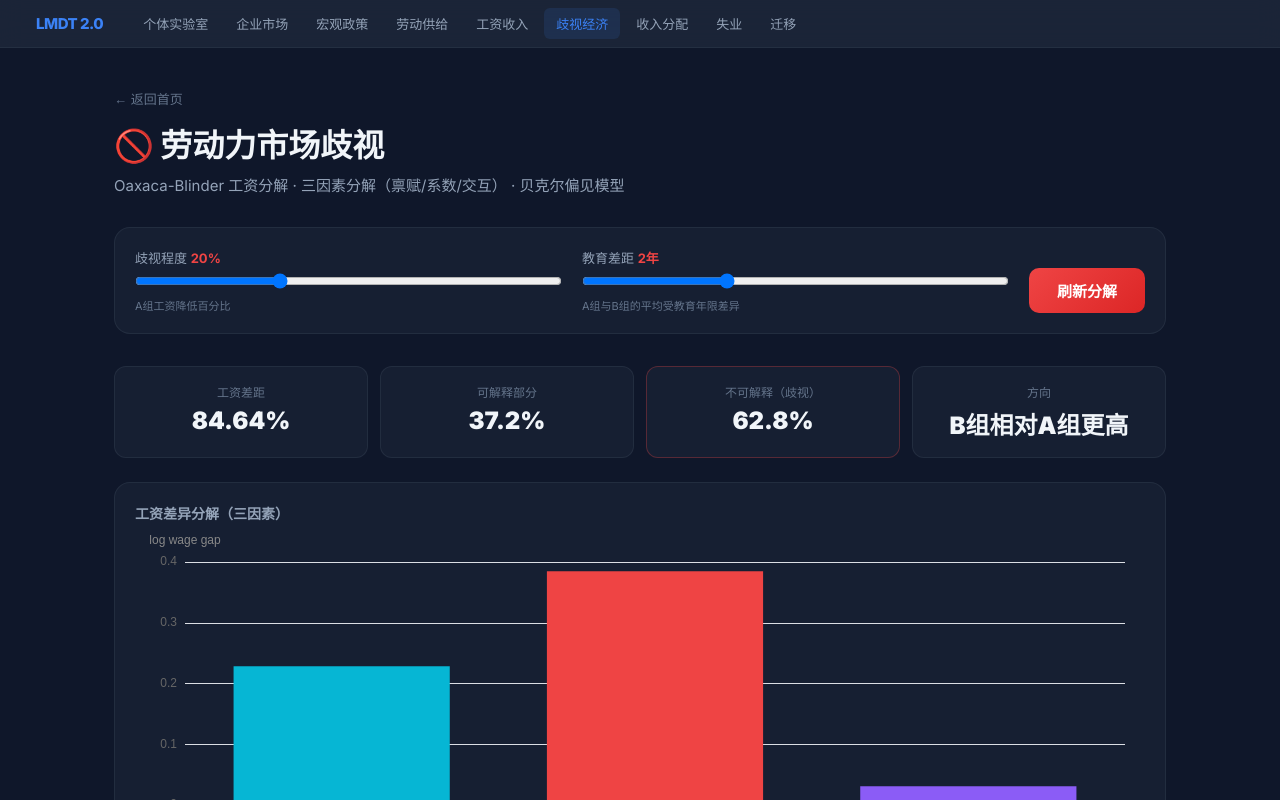
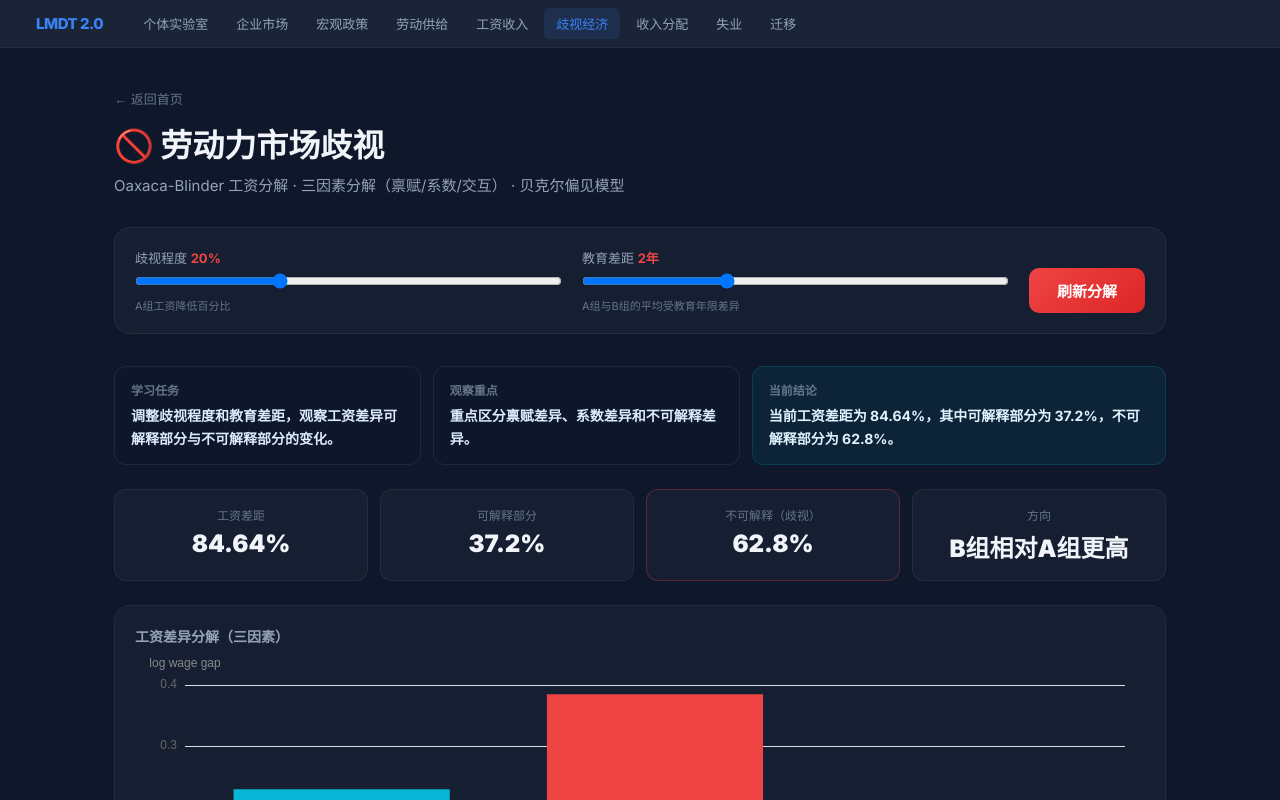
Before and after one commit to yayueli941118-art/lmdt-frontend-v2, a Vue app: page /#/lab/discrimination in a window 1280 px wide. Shown: the top 800 px of the page. Built offline with nearby package versions, Linux system fonts and the light colour scheme; no server answers.

Commit message:
Add learning task cards and live conclusions

```diff
--- /dev/null
+++ b/src/components/LearningTaskCard.vue
@@ -0,0 +1,66 @@
+<template>
+  <section class="learning-card">
+    <div class="learning-block">
+      <span class="learning-label">学习任务</span>
+      <strong>{{ task }}</strong>
+    </div>
+    <div class="learning-block">
+      <span class="learning-label">观察重点</span>
+      <strong>{{ observe }}</strong>
+    </div>
+    <div class="learning-block conclusion">
+      <span class="learning-label">当前结论</span>
+      <strong>{{ conclusion || '调整参数后，系统会自动生成实验结论。' }}</strong>
+    </div>
+  </section>
+</template>
+
+<script setup>
+defineProps({
+  task: { type: String, required: true },
+  observe: { type: String, required: true },
+  conclusion: { type: String, default: '' },
+})
+</script>
+
+<style scoped>
+.learning-card {
+  display: grid;
+  grid-template-columns: 1fr 1fr 1.35fr;
+  gap: 12px;
+  margin: 0 0 24px;
+}
+.learning-block {
+  min-width: 0;
+  border-radius: 12px;
+  padding: 14px 16px;
+  background: rgba(15, 23, 42, 0.58);
+  border: 1px solid rgba(148, 163, 184, 0.12);
+}
+.learning-block.conclusion {
+  background: rgba(6, 182, 212, 0.08);
+  border-color: rgba(6, 182, 212, 0.18);
+}
+.learning-label {
+  display: block;
+  margin-bottom: 6px;
+  color: #64748b;
+  font-size: 12px;
+  font-weight: 800;
+}
+.learning-block strong {
+  display: block;
+  color: #dbeafe;
+  font-size: 14px;
+  line-height: 1.65;
+  font-weight: 700;
+}
+.learning-block.conclusion strong {
+  color: #e0f2fe;
+}
+@media (max-width: 900px) {
+  .learning-card {
+    grid-template-columns: 1fr;
+  }
+}
+</style>
--- a/src/config/appMode.js
+++ b/src/config/appMode.js
@@ -40,7 +40,7 @@ export const appProfile = {
   competition: {
     ...common,
     heroBadge: '劳动经济学数字化教学创新展示',
-    heroDesc: '围绕“预测—仿真—解释—反思—评价”的教学闭环，将抽象曲线转化为可操作、可观察、可讨论的课堂实验',
+    heroDesc: '围绕“预测—仿真—解释—反思—评价”的教学闭环，将抽象曲线转化为可操作、可观察、可讨论的学习实验',
     footerSchool: '西南交通大学希望学院 · 商学院',
     footerCourse: '《劳动经济学》数字化教学创新案例',
     footerAuthor: '课程负责人 / 系统设计：黎雅月',
--- a/src/views/DiscriminationLab.vue
+++ b/src/views/DiscriminationLab.vue
@@ -21,6 +21,12 @@
         {{ loading ? '实时更新中…' : '刷新分解' }}
       </button>
     </div>
+
+    <LearningTaskCard
+      task="调整歧视程度和教育差距，观察工资差异可解释部分与不可解释部分的变化。"
+      observe="重点区分禀赋差异、系数差异和不可解释差异。"
+      :conclusion="discriminationConclusion"
+    />
 
     <div v-if="result" class="lab-results">
       <!-- 总览 -->
@@ -95,6 +101,7 @@
 import { ref, computed, onMounted, watch } from 'vue'
 import axios from 'axios'
 import { apiUrl } from '../lib/api'
+import LearningTaskCard from '../components/LearningTaskCard.vue'
 import VChart from 'vue-echarts'
 import { use } from 'echarts/core'
 import { BarChart } from 'echarts/charts'
@@ -108,6 +115,12 @@ const eduGap = ref(2)
 const loading = ref(false)
 const result = ref(null)
 let debounceTimer = null
+
+const discriminationConclusion = computed(() => {
+  if (!result.value) return ''
+  const d = result.value.decomposition
+  return `当前工资差距为 ${d.total_gap_pct}%，其中可解释部分为 ${d.explained_pct}%，不可解释部分为 ${d.unexplained_pct}%。`
+})
 
 const decompChart = computed(() => {
   if (!result.value) return {}
--- a/src/views/IncomeDistributionLab.vue
+++ b/src/views/IncomeDistributionLab.vue
@@ -9,7 +9,7 @@
 
     <section class="teaching-strip">
       <div>
-        <span>课堂问题</span>
+        <span>核心问题</span>
         <strong>技术进步为什么可能扩大收入差距？</strong>
       </div>
       <div>
@@ -40,6 +40,12 @@
         <input type="range" v-model.number="educationEqualizer" min="0" max="60" step="5">
       </div>
     </div>
+
+    <LearningTaskCard
+      task="调整技能溢价、收入集中度和再分配政策，观察收入分配是否更均衡。"
+      observe="重点看洛伦兹曲线、基尼系数和低收入组增益。"
+      :conclusion="incomeConclusion"
+    />
 
     <div class="cards-row">
       <div class="stat-card">
@@ -86,6 +92,7 @@
 
 <script setup>
 import { computed, ref } from 'vue'
+import LearningTaskCard from '../components/LearningTaskCard.vue'
 import VChart from 'vue-echarts'
 import { use } from 'echarts/core'
 import { BarChart, LineChart } from 'echarts/charts'
@@ -168,6 +175,10 @@ const metrics = computed(() => {
   }
 })
 
+const incomeConclusion = computed(() => {
+  return `当前政策后基尼系数为 ${metrics.value.policyGini}，P90/P10 为 ${metrics.value.p90p10}，低收入组收入提升 ${metrics.value.bottomGain}%。`
+})
+
 const lorenzOption = computed(() => {
   const { market, policy } = incomeSeries.value
   return {
--- a/src/views/IndividualLab.vue
+++ b/src/views/IndividualLab.vue
@@ -82,6 +82,12 @@
 
       <!-- 右侧：图表区 (8/12) -->
       <main class="lab-main">
+        <LearningTaskCard
+          task="调整教育年限、培训类型和歧视折损，观察人力资本投资回报。"
+          observe="重点看回本年龄、工资反超年龄、IRR 和终身收入溢价。"
+          :conclusion="individualConclusion"
+        />
+
         <!-- 指标卡片行 -->
         <div v-if="response" class="metrics-row">
           <div class="metric-card">
@@ -165,10 +171,11 @@
 </template>
 
 <script setup>
-import { ref, reactive, watch, onMounted, nextTick, onUnmounted } from 'vue'
+import { ref, reactive, watch, onMounted, nextTick, onUnmounted, computed } from 'vue'
 import * as echarts from 'echarts'
 import axios from 'axios'
 import { apiUrl } from '../lib/api'
+import LearningTaskCard from '../components/LearningTaskCard.vue'
 
 
 // ── 预测门禁 ──────────────────────────────────
@@ -190,6 +197,13 @@ const params = reactive({
 })
 
 const response = ref(null)
+
+const individualConclusion = computed(() => {
+  if (!response.value) return ''
+  const m = response.value.metrics
+  const payback = m.breakeven_age !== null ? `${m.breakeven_age}岁回本` : '观察期内未回本'
+  return `当前学历方案带来 ${m.lifetime_premium_pct}% 的终身收入溢价，${payback}，教育内部收益率约为 ${(m.irr_pct || 0).toFixed(2)}%。`
+})
 
 // ── 300ms 防抖 ────────────────────────────────
 let debounceTimer = null
--- a/src/views/MacroLab.vue
+++ b/src/views/MacroLab.vue
@@ -27,6 +27,12 @@
         {{ loading ? '实时更新中…' : '刷新贝弗里奇模拟' }}
       </button>
     </div>
+
+    <LearningTaskCard
+      task="调整 AI 冲击、技能错配和政策组合，观察贝弗里奇曲线如何移动。"
+      observe="重点看失业率、空缺率和自然失业率之间的缺口。"
+      :conclusion="macroConclusion"
+    />
 
     <div v-if="result" class="lab-results">
       <!-- 诊断卡 -->
@@ -70,6 +76,7 @@
 import { ref, computed, onMounted, watch } from 'vue'
 import axios from 'axios'
 import { apiUrl } from '../lib/api'
+import LearningTaskCard from '../components/LearningTaskCard.vue'
 import VChart from 'vue-echarts'
 import { use } from 'echarts/core'
 import { LineChart } from 'echarts/charts'
@@ -86,6 +93,12 @@ const policies = [
 ]
 const activePolicies = ref([])
 let debounceTimer = null
+
+const macroConclusion = computed(() => {
+  if (!result.value) return ''
+  const gap = (result.value.u_current - result.value.u_natural).toFixed(1)
+  return `当前失业率为 ${result.value.u_current}%，比自然失业率高 ${gap} 个百分点，诊断结果为：${result.value.diagnosis_text}`
+})
 
 const beveridgeChart = computed(() => {
   if (!result.value) return {}
--- a/src/views/MigrationLab.vue
+++ b/src/views/MigrationLab.vue
@@ -37,6 +37,12 @@
         {{ loading ? '实时更新中...' : '刷新模拟' }}
       </button>
     </section>
+
+    <LearningTaskCard
+      task="调整迁移年龄、工资溢价和迁移成本，先判断是否值得迁移。"
+      observe="重点看累计 NPV 是否穿过 0 线，以及回本时间是否足够早。"
+      :conclusion="migrationConclusion"
+    />
 
     <section v-if="decision" class="decision-panel" :class="decisionClass">
       <div>
@@ -115,6 +121,7 @@
 import { computed, onMounted, ref, watch } from 'vue'
 import axios from 'axios'
 import { apiUrl } from '../lib/api'
+import LearningTaskCard from '../components/LearningTaskCard.vue'
 import VChart from 'vue-echarts'
 import { use } from 'echarts/core'
 import { BarChart, LineChart } from 'echarts/charts'
@@ -175,6 +182,11 @@ const decision = computed(() => {
     title: '暂不建议迁移',
     reason: `当前工资溢价不足以覆盖搬迁、适应和家庭联动成本，60 岁前累计 NPV 仍为负。`,
   }
+})
+
+const migrationConclusion = computed(() => {
+  if (!decision.value) return ''
+  return `${decision.value.title}：${decision.value.reason}`
 })
 
 const decisionClass = computed(() => `decision-${decision.value?.level || 'watch'}`)
--- a/src/views/SupplyLab.vue
+++ b/src/views/SupplyLab.vue
@@ -24,6 +24,12 @@
         {{ loading ? '实时更新中…' : '刷新模拟' }}
       </button>
     </div>
+
+    <LearningTaskCard
+      task="调整工资率和闲暇偏好，判断工资上涨是否一定会增加劳动供给。"
+      observe="比较替代效应、收入效应和总效应的方向。"
+      :conclusion="supplyConclusion"
+    />
 
     <div v-if="result" class="lab-results">
       <!-- 效应卡片 -->
@@ -97,6 +103,7 @@
 import { ref, computed, onMounted, watch } from 'vue'
 import axios from 'axios'
 import { apiUrl } from '../lib/api'
+import LearningTaskCard from '../components/LearningTaskCard.vue'
 import VChart from 'vue-echarts'
 import { use } from 'echarts/core'
 import { LineChart } from 'echarts/charts'
@@ -111,6 +118,14 @@ const beta = ref(0.4)
 const loading = ref(false)
 const result = ref(null)
 let debounceTimer = null
+
+const supplyConclusion = computed(() => {
+  if (!result.value) return ''
+  const e = result.value.effects
+  const direction = e.total_effect_hours > 0 ? '增加' : e.total_effect_hours < 0 ? '减少' : '基本不变'
+  const bend = e.backward_bending ? '，并出现向后弯曲特征' : ''
+  return `当前参数下，劳动供给${direction}${Math.abs(e.total_effect_hours)}小时，主导力量是${e.dominant_effect}${bend}。`
+})
 
 const supplyCurveOption = computed(() => {
   if (!result.value) return {}
--- a/src/views/WageLab.vue
+++ b/src/views/WageLab.vue
@@ -31,6 +31,12 @@
         {{ loading ? '实时更新中…' : '刷新工资分布' }}
       </button>
     </div>
+
+    <LearningTaskCard
+      task="调整教育、经验、行业和地区，观察工资分布与收入差距如何改变。"
+      observe="重点看预测月薪、基尼系数和 P90/P10 的同步变化。"
+      :conclusion="wageConclusion"
+    />
 
     <div v-if="result" class="lab-results">
       <div class="cards-row">
@@ -105,6 +111,7 @@
 import { ref, computed, onMounted, watch } from 'vue'
 import axios from 'axios'
 import { apiUrl } from '../lib/api'
+import LearningTaskCard from '../components/LearningTaskCard.vue'
 import VChart from 'vue-echarts'
 import { use } from 'echarts/core'
 import { BarChart, LineChart } from 'echarts/charts'
@@ -119,6 +126,12 @@ const gender = ref('all'); const ownership = ref('private'); const unionMember =
 const loading2 = ref(false); const mincerResult = ref(null)
 let wageTimer = null
 let mincerTimer = null
+
+const wageConclusion = computed(() => {
+  if (!result.value) return ''
+  const s = result.value.statistics
+  return `当前设定下，预测月薪均值为${s.mean}元，基尼系数为${s.gini}，P90/P10 为 ${s.p90_p10_ratio} 倍。`
+})
 
 const industries = ['信息技术','金融业','制造业','建筑业','批发零售','住宿餐饮','教育','医疗','交通运输','农业']
 const regions = ['一线城市','新一线城市','二线城市','三线及以下']
```
Also changed, not shown: src/views/EnterpriseLab.vue (+26 -0 lines), src/views/UnemploymentLab.vue (+31 -0 lines).
